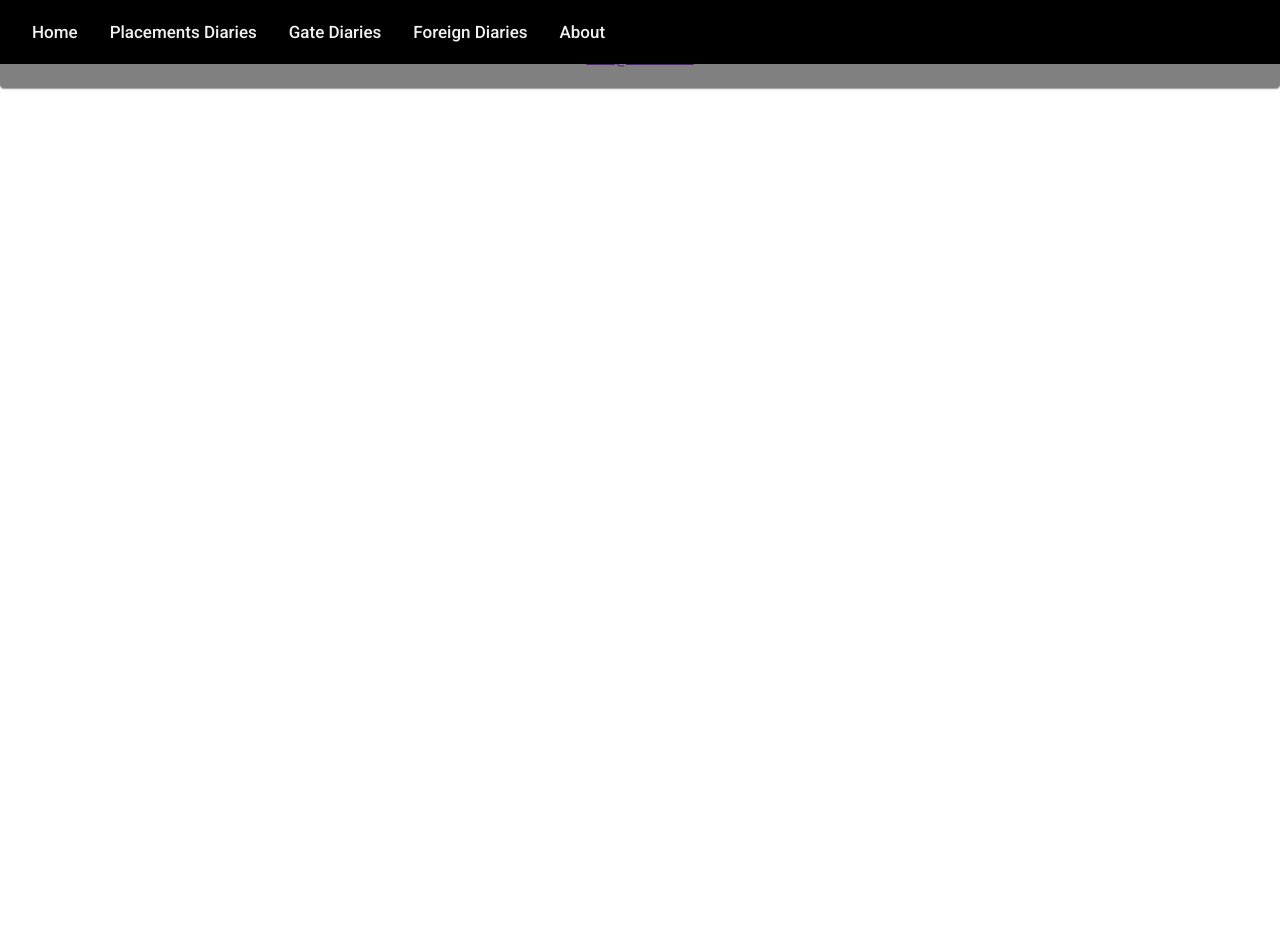
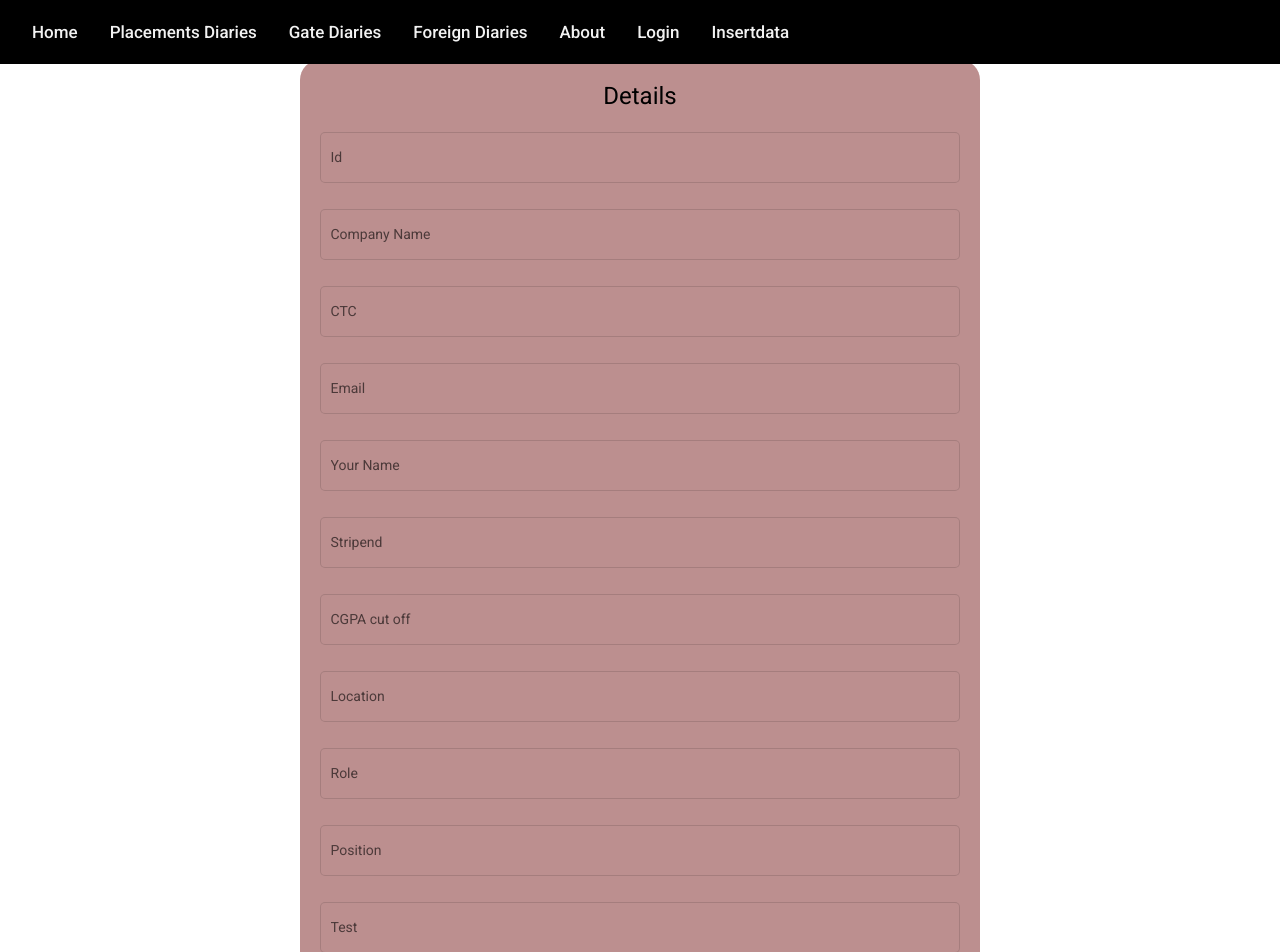
Before and after one commit to abhi123nav/interviewdiaries, an Angular app: page /Insertdata in a window 1280 px wide. Before the commit this address led to /. Shown: the top 952 px of the page. Before the commit the page ends 800 px from the top, so only its background shows below. Built offline with nearby package versions, Linux system fonts and the light colour scheme.

Commit message:
datainsert

```diff
--- /dev/null
+++ b/src/app/components/insertdata/insertdata.component.css
@@ -0,0 +1,22 @@
+.field{
+    width: 100%;
+}
+.card{
+    width:50%;
+    margin: auto;
+    background:rosybrown;
+    padding: 20px;
+    border-radius: 20px;
+}
+.container{
+    margin-top: 60px;
+}
+.card h1{
+    text-align: center;
+}
+.text-center{
+    text-align: center;
+}
+.card button{
+    margin: 10px;
+}
--- /dev/null
+++ b/src/app/components/insertdata/insertdata.component.html
@@ -0,0 +1,96 @@
+
+
+<!-- <app-navbar></app-navbar> -->
+<div class="container">
+    <div class="card">
+        <form (ngSubmit)="doSubmitForm()">
+        <h1>Details</h1>
+
+    <mat-form-field class="field" appearance="outline">
+        <mat-label>Id</mat-label>
+        <input name="id" [(ngModel)]="data.id" matInput>
+      </mat-form-field>
+
+      <mat-form-field class="field" appearance="outline">
+        <mat-label>Company Name</mat-label>
+        <input  name="cname" [(ngModel)]="data.cname"  matInput>
+      </mat-form-field>
+
+      <mat-form-field class="field" appearance="outline">
+        <mat-label>CTC</mat-label>
+        <input  name="ctc" [(ngModel)]="data.ctc"  matInput>
+      </mat-form-field>
+
+      <mat-form-field class="field" appearance="outline">
+        <mat-label>Email</mat-label>
+        <input  name="email" [(ngModel)]="data.email"  matInput>
+      </mat-form-field>
+
+      <mat-form-field class="field" appearance="outline">
+        <mat-label>Your Name</mat-label>
+        <input  name="name" [(ngModel)]="data.name"  matInput>
+      </mat-form-field>
+
+      <mat-form-field class="field" appearance="outline">
+        <mat-label>Stripend</mat-label>
+        <input matInput>
+      </mat-form-field>
+
+      <mat-form-field class="field" appearance="outline">
+        <mat-label>CGPA cut off</mat-label>
+        <input  name="cgpa" [(ngModel)]="data.cgpa"  matInput>
+      </mat-form-field>
+
+      <mat-form-field class="field" appearance="outline">
+        <mat-label>Location</mat-label>
+        <input  name="location" [(ngModel)]="data.location"  matInput>
+      </mat-form-field>
+
+
+      <mat-form-field class="field" appearance="outline">
+        <mat-label>Role</mat-label>
+        <input  name="role" [(ngModel)]="data.role"  matInput>
+      </mat-form-field>
+
+      <mat-form-field class="field" appearance="outline">
+        <mat-label>Position</mat-label>
+        <input  name="position" [(ngModel)]="data.position"  matInput>
+      </mat-form-field>
+
+      <mat-form-field class="field" appearance="outline">
+        <mat-label>Test</mat-label>
+        <input  name="test" [(ngModel)]="data.test"  matInput>
+      </mat-form-field>
+
+      <mat-form-field class="field" appearance="outline">
+        <mat-label>Group Activity</mat-label>
+        <input  name="groupact" [(ngModel)]="data.groupact"  matInput>
+      </mat-form-field>
+
+
+
+      <mat-form-field class="field" appearance="outline">
+        <mat-label>Suggestion</mat-label>
+        <input  name="suggestion" [(ngModel)]="data.suggestion"  matInput>
+      </mat-form-field>
+
+      <mat-form-field class="field" appearance="outline">
+        <mat-label>Resources</mat-label>
+        <input  name="resources" [(ngModel)]="data.resources"  matInput>
+      </mat-form-field>
+
+      <mat-form-field class="example-full-width field" appearance="outline">
+        <mat-label>Interview Experience</mat-label>
+        <textarea  name="interview" [(ngModel)]="data.interview"  rows="20" matInput placeholder="Ex. Rounde 1 : Online test"></textarea>
+      </mat-form-field>
+
+
+<div class="text-center">
+    <button type="submit" mat-raised-button color="primary">Submit</button>
+
+</div>
+</form>
+<!-- {{data | json}} -->
+</div>
+
+</div>
--- /dev/null
+++ b/src/app/components/insertdata/insertdata.component.ts
@@ -0,0 +1,45 @@
+import { Component, OnInit } from '@angular/core';
+import { FetchService } from 'src/app/service/fetch.service';
+import { User } from 'src/app/user';
+
+@Component({
+  selector: 'app-insertdata',
+  templateUrl: './insertdata.component.html',
+  styleUrls: ['./insertdata.component.css']
+})
+export class InsertdataComponent implements OnInit {
+data={
+  id:"",
+  cname:"",
+  ctc:"",
+  cgpa:"",
+  email:"",
+ name:"",
+ stripend:"",
+ location:"",
+ position:"",
+role:"",
+test:"",
+groupact:"",
+interview:"",
+suggestion:"",
+resources:"",
+}
+  constructor(private sendservice:FetchService) { }
+
+  ngOnInit(): void {
+  }
+
+ doSubmitForm(){
+    console.log("working");
+this.sendservice.senddata(this.data).subscribe(
+  (  response: any)=>{
+console.log(response);
+  },
+  (  error: any)=>{
+    console.log(error);
+  }
+)
+  }
+
+}
--- /dev/null
+++ b/src/app/components/login/login.component.css
@@ -0,0 +1,22 @@
+.field{
+    width: 100%;
+}
+.card{
+    width:40%;
+    margin: auto;
+    background:lightblue;
+    padding: 20px;
+    border-radius: 20px;
+}
+.container{
+    margin-top: 60px;
+}
+.card h1{
+    text-align: center;
+}
+.text-center{
+    text-align: center;
+}
+.card button{
+    margin: 10px;
+}
--- /dev/null
+++ b/src/app/components/login/login.component.html
@@ -0,0 +1,24 @@
+
+
+<!-- <app-navbar></app-navbar> -->
+<div class="container">
+    <div class="card">
+        <form (ngSubmit)="doSubmitForm()">
+        <h1>Login</h1>
+    <mat-form-field class="field" appearance="outline">
+        <mat-label>Username</mat-label>
+        <input matInput>
+      </mat-form-field>
+
+      <mat-form-field class="field" appearance="outline">
+        <mat-label>Password</mat-label>
+        <input matInput>
+      </mat-form-field>
+<div class="text-center">
+    <button type="submit" mat-raised-button color="primary">Submit</button>
+    <button mat-raised-button color="primary" > <a  style="text-decoration:none; color:inherit;" [routerLink]="['/Placementscompanies','exxon mobil']" >Submit</a></button>
+</div>
+</form>
+</div>
+
+</div>
--- /dev/null
+++ b/src/app/components/login/login.component.ts
@@ -0,0 +1,18 @@
+import { Component, OnInit } from '@angular/core';
+
+@Component({
+  selector: 'app-login',
+  templateUrl: './login.component.html',
+  styleUrls: ['./login.component.css']
+})
+export class LoginComponent implements OnInit {
+
+  constructor() { }
+
+  ngOnInit(): void {
+  }
+
+  doSubmitForm(){
+    console.log("working");
+  }
+}
--- a/src/app/components/navbar/navbar.component.html
+++ b/src/app/components/navbar/navbar.component.html
@@ -8,6 +8,9 @@
       <a routerLink="/Placementscompanies" routerLinkActive="active">Placements Diaries</a>
       <a routerLink="/Gate" routerLinkActive="active">Gate Diaries</a>
       <a routerLink="/Foreign" routerLinkActive="active">Foreign Diaries</a>
+
       <a routerLink="/About" routerLinkActive="active">About</a>
+      <a routerLink="/Login" routerLinkActive="active">Login</a>
+      <a routerLink="/Insertdata" routerLinkActive="active">Insertdata</a>
     </div>
     </mat-toolbar>
--- a/src/app/service/fetch.service.ts
+++ b/src/app/service/fetch.service.ts
@@ -24,4 +24,9 @@ export class FetchService {
    //this was working// return this.http.get<User>('http://localhost:8082/cnames/'+name);
     return this.http.get<User>(this.baseUrl+'cnames/'+name);
   }
+
+  public senddata(data:any)
+  {
+return this.http.post(this.baseUrl+'cnames/',data);
+  }
 }
--- a/src/environments/environment.prod.ts
+++ b/src/environments/environment.prod.ts
@@ -1,4 +1,4 @@
 export const environment = {
   production: true,
-  // apiBaseURL:'https://nitccivildiaries.herokuapp.com/'
+  apiBaseURL:'https://nitccivildiaries.herokuapp.com/'
 };
```
Also changed, not shown: src/app/app-routing.module.ts (+13 -0 lines), src/app/app.module.ts (+12 -2 lines), src/app/user.ts (+9 -2 lines), 2 other files (tests, documents, lock files or other folders).
